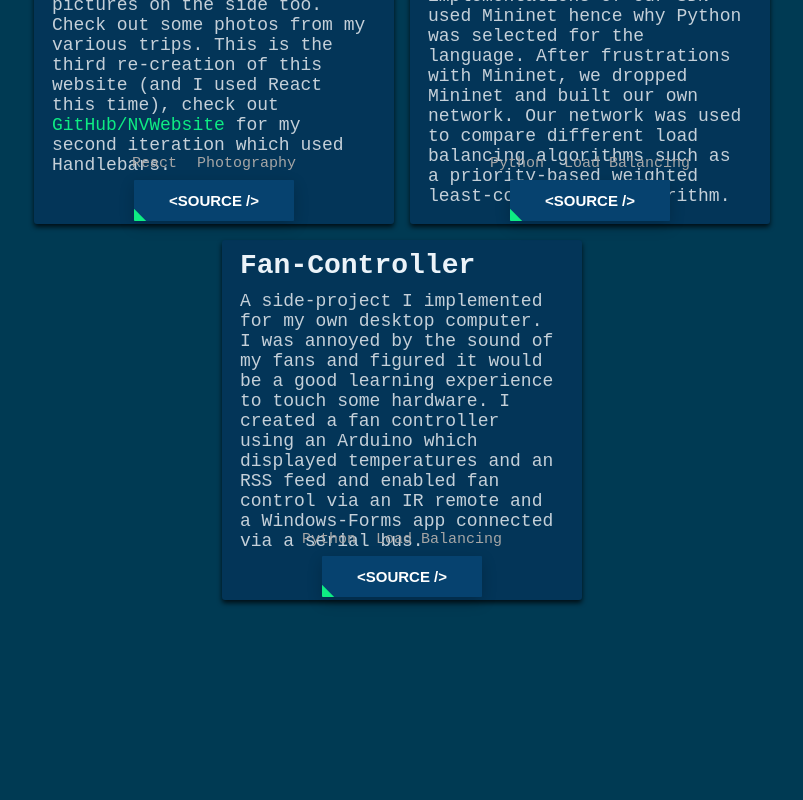
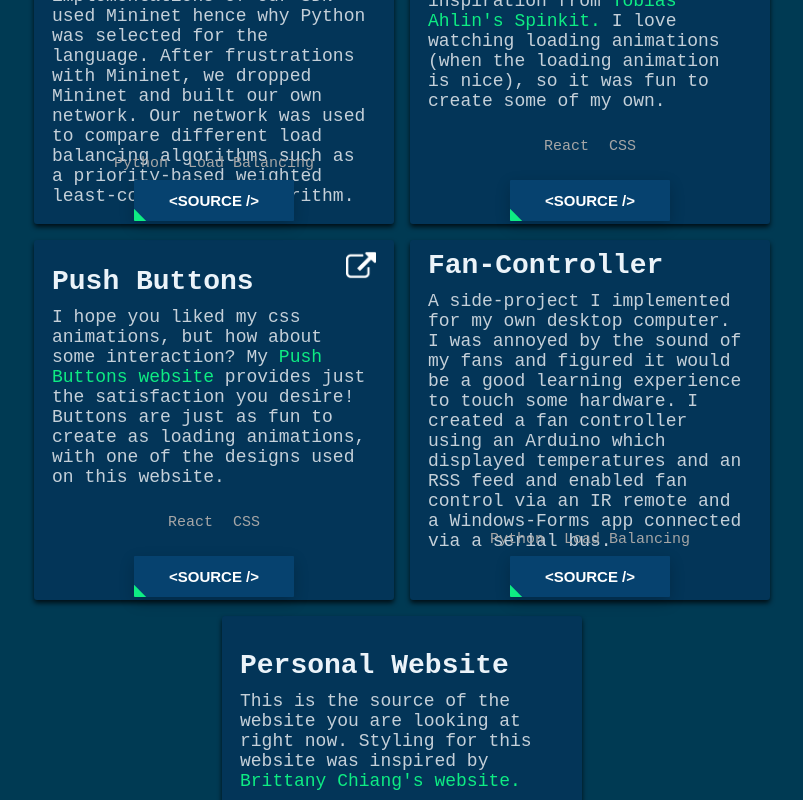
Before and after one commit to Stygain/personal-website, a React (Create React App) app: page / in a window 1280 px wide. Shown: the part 3620-4420 px from the top of the page, without its empty margins (248-1051 px from the left). Before the commit the page ends 4308 px from the top, so only its background shows below. Built offline with nearby package versions, Linux system fonts and the light colour scheme.

Commit message:
Added in more projects.

```diff
--- a/src/Content/Projects.js
+++ b/src/Content/Projects.js
@@ -15,16 +15,6 @@ const ProjectData = [
       "ncurses",
       "c++",
       "sysfs",
-    ]
-  },
-  {
-    title: "CSS-Loaders",
-    link: "https://stygain.github.io/css-loaders/",
-    source: "https://github.com/Stygain/css-loaders",
-    description: <p className="project-description">Got an itch to watch some CSS animations? Check out my <a href="https://stygain.github.io/css-loaders/" target="_blank" rel="noopener noreferrer">CSS-Loaders website</a> with heavy inspiration from <a href="https://tobiasahlin.com/spinkit/" target="_blank" rel="noopener noreferrer">Tobias Ahlin's Spinkit.</a> I love watching loading animations (when the loading animation is nice), so it was fun to create some of my own.</p>,
-    technologies: [
-      "React",
-      "CSS",
     ]
   },
   {
@@ -48,6 +38,26 @@ const ProjectData = [
     ]
   },
   {
+    title: "CSS-Loaders",
+    link: "https://stygain.github.io/css-loaders/",
+    source: "https://github.com/Stygain/css-loaders",
+    description: <p className="project-description">Got an itch to watch some CSS animations? Check out my <a href="https://stygain.github.io/css-loaders/" target="_blank" rel="noopener noreferrer">CSS-Loaders website</a> with heavy inspiration from <a href="https://tobiasahlin.com/spinkit/" target="_blank" rel="noopener noreferrer">Tobias Ahlin's Spinkit.</a> I love watching loading animations (when the loading animation is nice), so it was fun to create some of my own.</p>,
+    technologies: [
+      "React",
+      "CSS",
+    ]
+  },
+  {
+    title: "Push Buttons",
+    link: "https://stygain.github.io/push-buttons/",
+    source: "https://stygain.github.io/push-buttons/",
+    description: <p className="project-description">I hope you liked my css animations, but how about some interaction? My <a href="https://stygain.github.io/push-buttons/" target="_blank" rel="noopener noreferrer">Push Buttons website</a> provides just the satisfaction you desire! Buttons are just as fun to create as loading animations, with one of the designs used on this website.</p>,
+    technologies: [
+      "React",
+      "CSS",
+    ]
+  },
+  {
     title: "Fan-Controller",
     link: null,
     source: "https://github.com/Stygain/fan-controller",
@@ -55,6 +65,16 @@ const ProjectData = [
     technologies: [
       "Python",
       "Load Balancing",
+    ]
+  },
+  {
+    title: "Personal Website",
+    link: null,
+    source: "https://github.com/Stygain/personal-website",
+    description: <p className="project-description">This is the source of the website you are looking at right now. Styling for this website was inspired by <a href="https://brittanychiang.com/" target="_blank" rel="noopener noreferrer">Brittany Chiang's website.</a></p>,
+    technologies: [
+      "React",
+      "CSS",
     ]
   },
 ]
```
